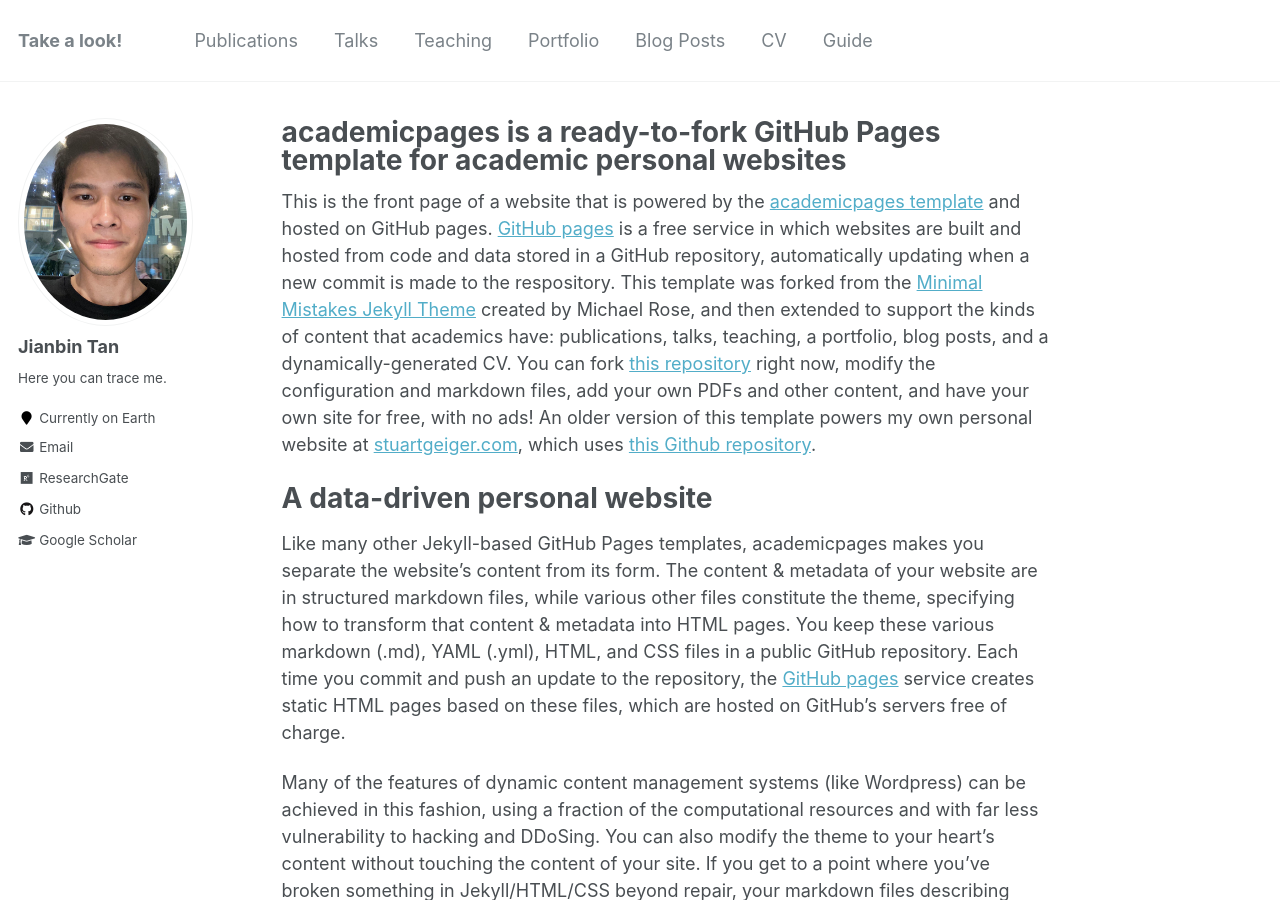
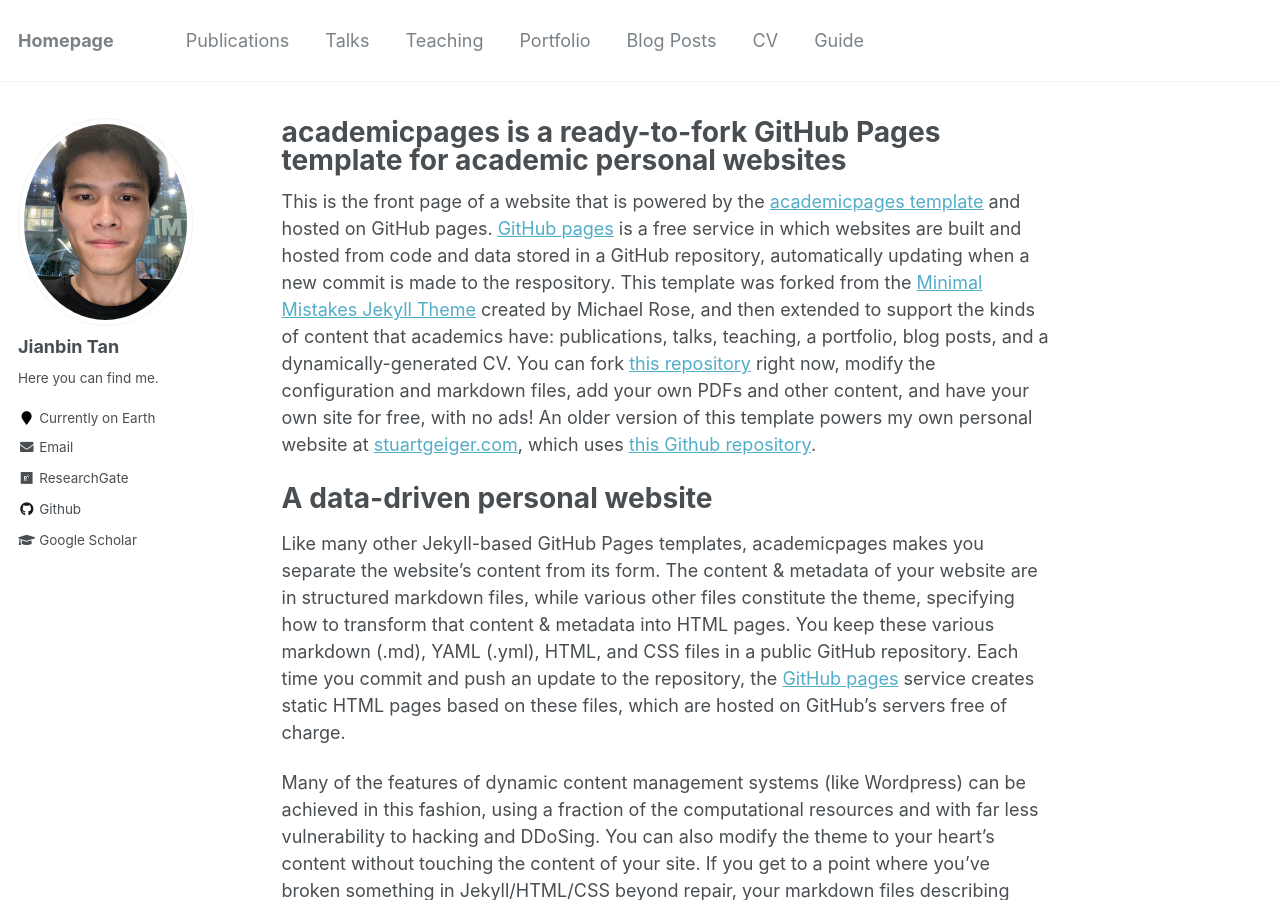
Before and after one commit to Tan-jianbin/Tan-jianbin.github.io, a Jekyll site: the page built from _pages/about.md, in a window 1280 px wide and 900 px high. Built offline with Jekyll 4.4.1, drawn with Linux system fonts in a browser that asks for light colours.

Commit message:
Update _config.yml

```diff
--- a/_config.yml
+++ b/_config.yml
@@ -7,7 +7,7 @@
 
 # Site Settings
 locale                   : ""
-title                    : "Take a look!"
+title                    : "Homepage"
 title_separator          : "-"
 name                     : &name "Jianbin Tan"
 description              : &description "personal description"
@@ -82,7 +82,7 @@
 author:
   name             : "Jianbin Tan"
   avatar           : "profile.jpeg"
-  bio              : "Here you can trace me."
+  bio              : "Here you can find me."
   location         : "Currently on Earth"
   employer         :
   pubmed           :
```
